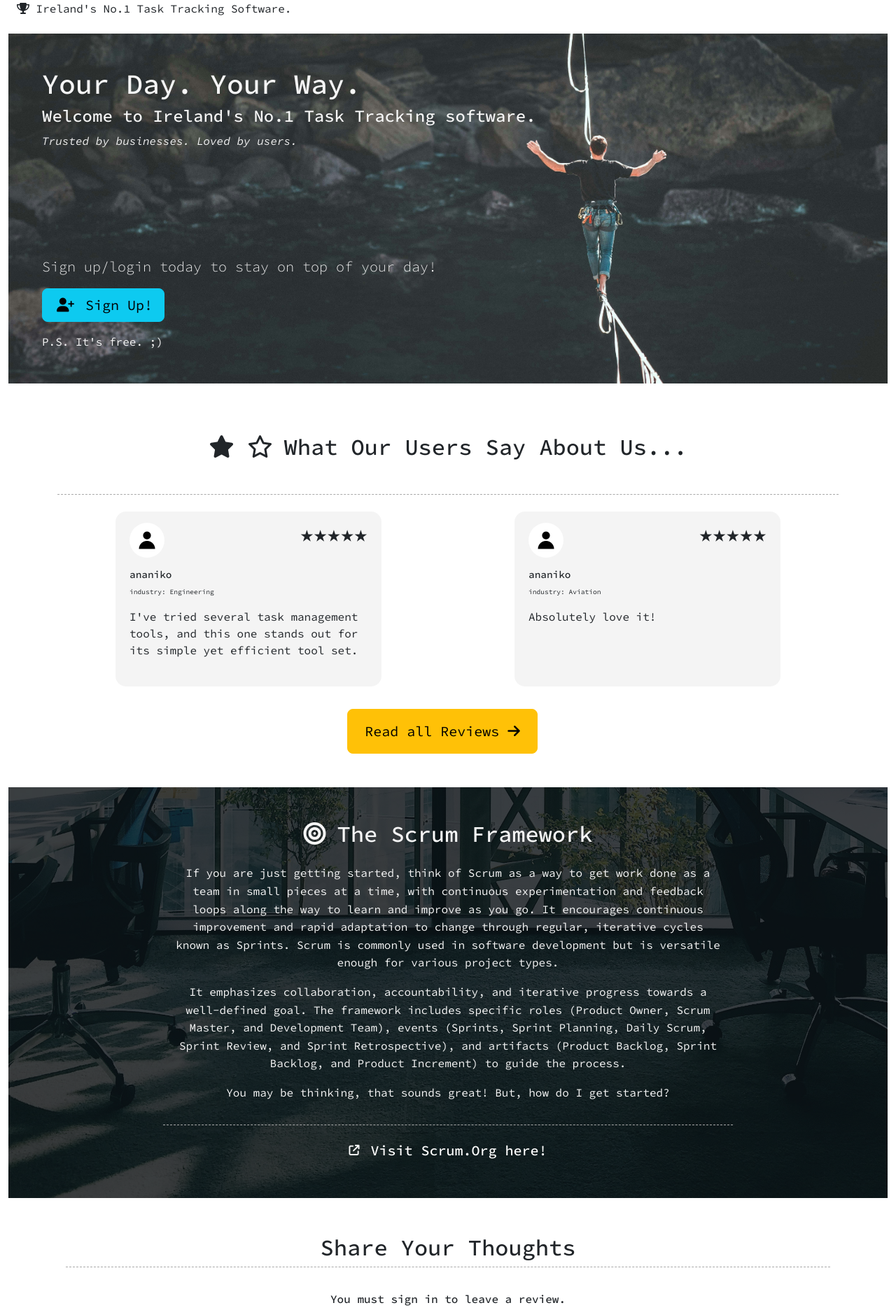
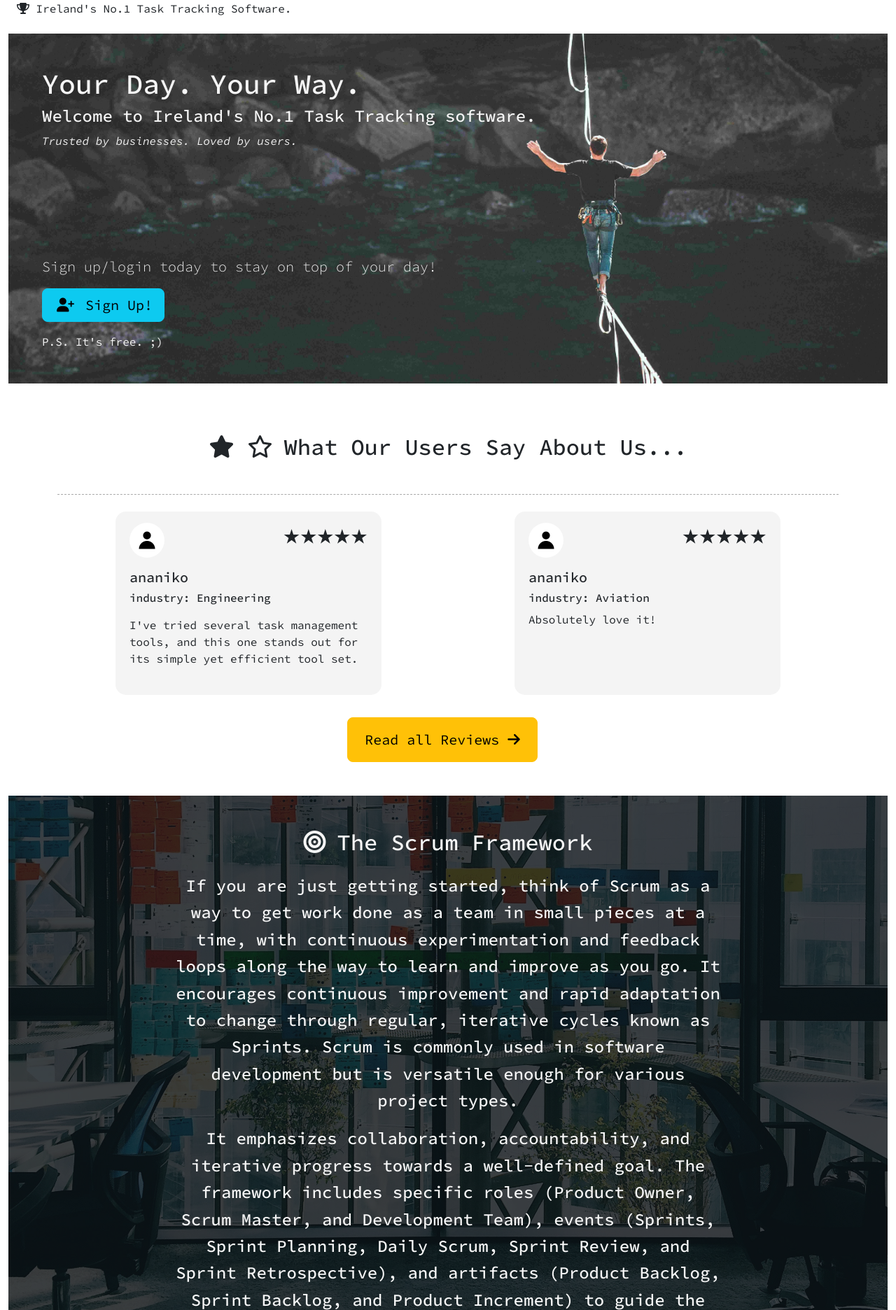
Before and after one commit to Ana-Niko-byte/zenlist, a Django app: page / in a window 1280 px wide. Shown: the part 75-1947 px from the top of the page at 70% size. Run offline with Django 4.2, Linux system fonts and the light colour scheme; data comes from the database, SQL or seed files in the repository; both versions use the stored data as it was after the commit; some libraries are stand-ins or nearby versions.

Commit message:
delete: arbitrary styling + add bootstrap font classes

```diff
--- a/scrum/templates/scrum/_jumbo.html
+++ b/scrum/templates/scrum/_jumbo.html
@@ -3,12 +3,12 @@
   <div class="row">
     <div class="col-12 mx-0">
         <section class="callout jumbotron mb-4 py-5 d-flex flex-column justify-content-between">
-          <div class="main-jumbo mx-5 brand white-text">
+          <div class="main-jumbo mx-5 white-text">
             <h1 class="jumbo-heading">Your Day. Your Way.</h1>
             <p class="h4">Welcome to Ireland's No.1 Task Tracking software.</p>
             <em>Trusted by businesses. Loved by users.</em>
           </div>
-          <div class="message-jumbo mx-5 brand white-text">
+          <div class="message-jumbo mx-5 white-text">
             {% if request.user.is_authenticated %}
             <p class="lead">Hey, {{user}}!</p>
             <p class="lead">
--- a/scrum/templates/scrum/_reviews.html
+++ b/scrum/templates/scrum/_reviews.html
@@ -1,7 +1,7 @@
 {% load static %}
 <!-- Reviews -->
 <div class="container">
-    <h2 class="text-center mt-2 pb-5 brand bb-grey">
+    <h2 class="text-center mt-2 pb-5 bb-grey">
       <i class="fa-solid fa-star"></i>
       <i class="fa-regular fa-star me-3"></i>What Our Users Say About Us...
     </h2>
@@ -15,11 +15,11 @@
           <img class="card-img-top me-3 my-2 profile-image"
           src="{% static 'images/default_profile_image.jpg' %}"
           alt="default profile icon image">
-          <p class="star-rating">{{review.rating}}</p>
+          <p class="h1">{{review.rating}}</p>
         </div>
         <div class="author-personal">
-          <p class="author-bio my-2 h5">{{review.author}}</p>
-          <p class="author-industry">industry: {{review.job_industry}}</p>
+          <p class="my-2 h5">{{review.author}}</p>
+          <p class="h6">industry: {{review.job_industry}}</p>
         </div>
         <p>{{review.review | safe}}</p>
       </div>
--- a/scrum/templates/scrum/index.html
+++ b/scrum/templates/scrum/index.html
@@ -22,12 +22,12 @@
       <div class="container-fluid scrum-framework-container">
         <div class="row d-flex flex-column align-items-center justify-content-center">
           <div class="col-12 mt-5">
-            <h2 class="text-center brand white-text">
+            <h2 class="text-center white-text">
               <i class="fa-solid fa-bullseye me-3"></i>{{ hello.title }}
             </h2>
           </div>
           <div class="col-md-8 col-sm-10 position-relative mb-5">
-            <div class="paragraph scrum-content text-center white-text p-3 bb-grey">
+            <div class="paragraph text-center white-text p-3 h4 bb-grey">
               <!-- No p tags because this gets rendered as a paragraph element already -->
               {{ hello.content | safe }}
             </div>
--- a/static/css/style.css
+++ b/static/css/style.css
@@ -1,39 +1,45 @@
 @import url("https://fonts.googleapis.com/css2?family=Satisfy&display=swap");
 @import url("https://fonts.googleapis.com/css2?family=Source+Code+Pro:ital,wght@0,200..900;1,200..900&display=swap");
-/* Colours */
+
+/* General */
 .jumbotron {
   background-image: url("../images/balance.jpg");
-  background-color: #1b1b1b;
+  background-color: rgb(29, 29, 29);
   background-size: cover;
   background-repeat: no-repeat;
   background-position: bottom;
   min-height: 500px;
 }
 
+.post-subtitle {
+  /* last modified date for workspace */
+  font-size: 10px;
+}
+
+.profile-image {
+  width: 50px;
+  height: 50px;
+  border-radius: 50%;
+}
+
+.breaker {
+  background-image: url("../images/office-chairs.jpg");
+  background-color: rgb(29, 29, 29);
+  background-position: bottom;
+  background-repeat: no-repeat;
+  background-size: cover;
+  min-height: 350px;
+}
+
+/* Colours */
 li a:hover,
 .socials a:hover,
 .download-scrum:hover {
-  color: rgb(255, 119, 0);
-}
-
-.socials a {
-  color: rgb(27, 27, 27);
-}
-
-.direct-link {
-  transition: all 0.2s ease;
-}
-
-.direct-link:hover {
-  transform: scale(1.02);
+  color: rgb(255, 146, 0);
 }
 
 .nav-item:hover {
   color: rgb(71, 71, 108);
-}
-
-.btn-delete {
-  font-weight: 500;
 }
 
 .active {
@@ -45,8 +51,55 @@ li a:hover,
   color: rgb(246, 246, 246);
 }
 
-.post-subtitle {
-  font-size: 10px;
+.visit-scrum {
+  text-decoration: none;
+  color: rgb(29, 29, 29);
+}
+
+.scrum-framework-container{
+  background-color: rgba(12, 21, 26, 0.8);
+}
+
+.breadcrumb-item a{
+  color: rgb(130, 164, 179);
+  text-decoration: none;
+}
+
+.workspace-link {
+  color: rgb(29, 29, 29);
+  transition: all 0.4s ease;
+}
+
+.workspace-link:hover {
+  color: rgb(94, 0, 166);
+}
+
+.breadcrumb-link-nav:hover {
+  color: purple;
+}
+
+.critical {
+  background-color: rgb(245, 61, 82);
+}
+
+.major {
+  background-color: rgb(255, 146, 0);
+}
+
+.minor {
+  background-color: rgb(252, 227, 21);
+}
+
+.nice {
+  background-color: rgb(68, 197, 203);
+}
+
+.fa-brands{
+  color: rgb(29, 29, 29);
+}
+
+.red-font {
+  color: rgb(173, 0, 0);
 }
 
 /* Annotations & Makeshift Symbols */
@@ -68,35 +147,8 @@ body {
   font-size: 2rem;
 }
 
-.authentication-button {
-  width: 150px;
-  padding: 10px;
-  border: 1px solid transparent;
-  border-radius: 5px;
-  transition: all 0.2s ease;
-}
-
-.authentication-button:hover {
-  transform: scale(1.05);
-}
-
-.workspace-container {
+.bb-grey {
   border-bottom: 1px dashed darkgrey;
-  transition: all 0.2s ease;
-}
-
-.workspace-container:hover {
-  transform: scaleX(1.02);
-}
-
-.workspace-container a {
-  text-decoration: none;
-}
-
-/* UIUX */
-.visit-scrum {
-  text-decoration: none;
-  color: #1b1b1b;
 }
 
 .full-width{
@@ -108,66 +160,43 @@ body {
   border-radius: 15px;
 }
 
-.scrum-content {
-  font-size: 1rem;
-  line-height: 23px;
+.active-breadcrumb {
+  text-decoration: underline;
 }
 
-.nav-link {
+.fa-brands:hover{
+  transform: scale(1.02);
+  transform-origin: center center;
+}
+
+.priority-indicator {
+  width: 15px;
+  height: 15px;
+  border-radius: 50%;
+  margin-right: 10px;
+}
+
+/* Button Styling */
+.authentication-button {
+  width: 150px;
+  padding: 10px;
+  border: 1px solid transparent;
+  border-radius: 5px;
   transition: all 0.2s ease;
+}
+
+.authentication-button:hover {
+  transform: scale(1.05);
+  transform-origin: center center;
+}
+
+/* UIUX */
+.workspace-container a {
   text-decoration: none;
 }
 
-.nav-link:hover {
-  transform: scale(1.04);
-}
-
-.profile-image {
-  width: 50px;
-  height: 50px;
-  border-radius: 50%;
-}
-
-.reviewed-time {
-  font-size: 0.8rem;
-}
-
-.author-bio {
-  font-size: 0.9rem;
-}
-
-.author-industry {
-  font-size: 0.6rem;
-}
-
-.star-rating {
-  font-size: 2rem;
-}
-
-.task-filter-select{
-  font-size: 13px;
-}
-
-.breaker {
-  background-image: url("../images/office-chairs.jpg");
-  background-color: #1b1b1b;
-  background-position: bottom;
-  background-repeat: no-repeat;
-  background-size: cover;
-  min-height: 350px;
-}
-
-.scrum-framework-container{
-  background-color: rgba(12, 21, 26, 0.8);
-}
-
-.breadcrumb-item a{
-  color: rgb(130, 164, 179);
-  text-decoration: none;
-}
-
-.active-breadcrumb {
-  text-decoration: underline;
+.scrum-content {
+  line-height: 23px;
 }
 
 .task-box {
--- a/templates/account/signup.html
+++ b/templates/account/signup.html
@@ -8,7 +8,7 @@
 <div class="container">
   <div class="row d-flex justify-content-center align-items-center">
     <h1 class=" text-center">{% trans "Sign Up" %}</h1>
-      <p class="already-account text-center">{% blocktrans %}Already have an account? Please <a href="{{ login_url }}" class="direct-link">sign in</a>.{% endblocktrans %}</p>
+      <p class="text-center h4">{% blocktrans %}Already have an account? Please <a href="{{ login_url }}" class="direct-link">sign in</a>.{% endblocktrans %}</p>
       <form class="signup col-4 mt-2" id="signup_form" method="post" action="{% url 'account_signup' %}">
         {% csrf_token %}
         <!-- changed from .as_p -->
--- a/workspace/templates/workspace/_select_field.html
+++ b/workspace/templates/workspace/_select_field.html
@@ -1,5 +1,5 @@
 <div class="select-filter mx-0 mb-3">
-    <select name="task-filter" class="task-filter-select px-2 py-1" id="task{{uniqueIdValue}}-filter">
+    <select name="task-filter" class="h5 px-2 py-1" id="task{{uniqueIdValue}}-filter">
     <option value="by priority">by priority</option>
     <option value="by due-date">by due-date</option>
     </select>
--- a/workspace/templates/workspace/_task_detail.html
+++ b/workspace/templates/workspace/_task_detail.html
@@ -17,7 +17,7 @@
         <p>Due by : {{task.due_date}}</p>
         <!-- <p>Priority : {{task.priority}}</p> -->
         {% if task.notes %}
-        <p class="task-notes">Notes: {{task.notes | safe}}</p>
+        <p class="h5">Notes: {{task.notes | safe}}</p>
         {% endif %}
         <!-- Modal trigger buttons -->
         <div class="container button-container mt-4">
```
Also changed, not shown: other parts of static/css/style.css (+31 -64 lines), db.sqlite3, static/images/balance.jpg, 3 other files.
